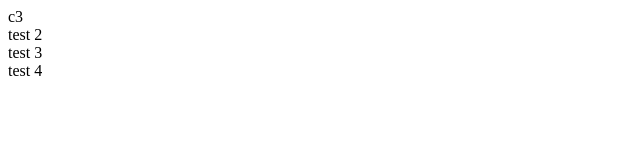
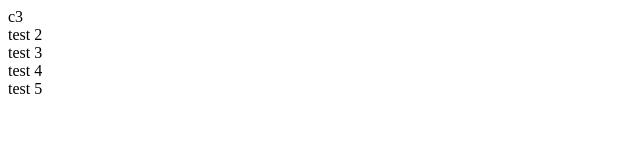
Before and after one commit to tranttuan96/testGit, a plain HTML site: page inDeX.html in a window 1280 px wide. Shown: the full height of the page, 0-640 px from the left. Drawn offline with Linux system fonts and the light colour scheme.

Commit message:
test cherry pick

```diff
--- a/inDeX.html
+++ b/inDeX.html
@@ -11,5 +11,6 @@
     <div>test 2</div>
     <div>test 3</div>
     <div>test 4</div>
+    <div>test 5</div>
 </body>
 </html>
```
